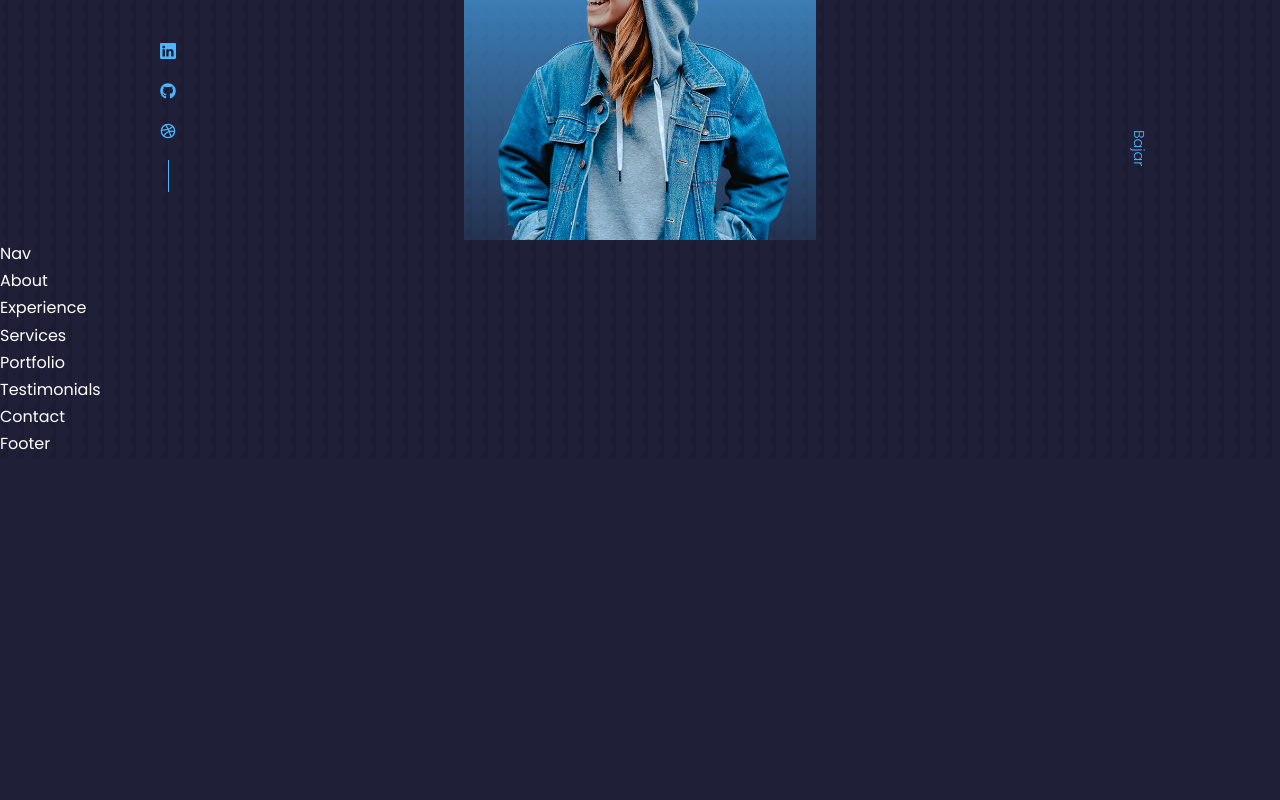
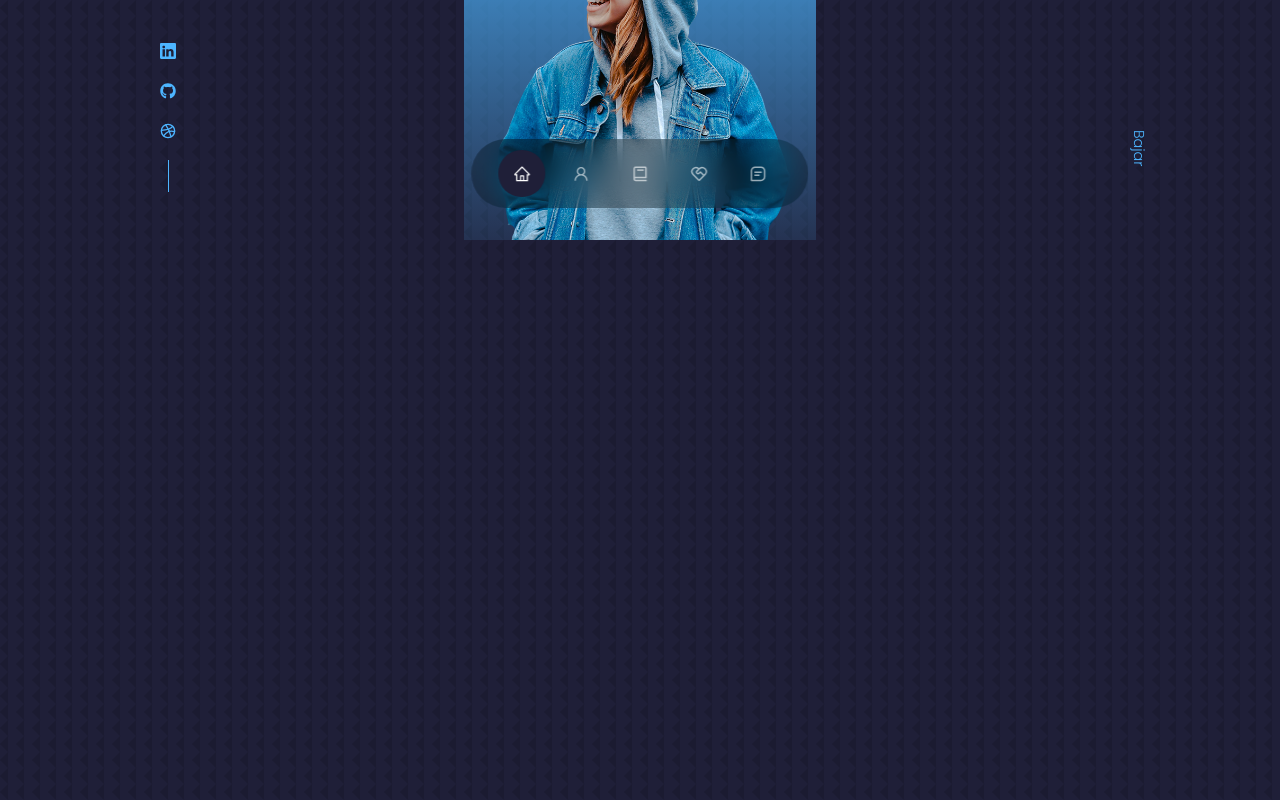
Before and after one commit to AlexanderTemp/ReactPortfolioYoutube, a React (Create React App) app: page / in a window 1280 px wide. Shown: the part 560-1360 px from the top of the page. Before the commit the page ends 1018 px from the top, so only its background shows below. Built offline with nearby package versions, Linux system fonts and the light colour scheme.

Commit message:
nav terminado uso state

```diff
--- a/src/components/about/About.jsx
+++ b/src/components/about/About.jsx
@@ -2,7 +2,9 @@
 import './about.css'
 const About = () => {
   return (
-    <div>About</div>
+    <section id='about'>
+
+    </section>
   )
 }
 
--- a/src/components/contact/Contact.jsx
+++ b/src/components/contact/Contact.jsx
@@ -2,7 +2,9 @@
 import './contact.css'
 const Contact = () => {
   return (
-    <div> Contact</div>
+    <section id='contact'>
+      Contact
+    </section>
   )
 }
 
--- a/src/components/experience/Experience.jsx
+++ b/src/components/experience/Experience.jsx
@@ -2,7 +2,9 @@
 import './experience.css'
 const Experience = () => {
   return (
-    <div>Experience</div>
+    <section id='experience'>
+      Experience
+    </section>
   )
 }
 
--- a/src/components/nav/Nav.jsx
+++ b/src/components/nav/Nav.jsx
@@ -1,8 +1,21 @@
 import React from 'react'
 import './nav.css'
+import {AiOutlineHome} from "react-icons/ai"
+import {AiOutlineUser} from "react-icons/ai"
+import {BiBook} from "react-icons/bi"
+import {RiServiceLine} from "react-icons/ri"
+import {BiMessageSquareDetail} from "react-icons/bi"
+import { useState } from 'react'
 const Nav = () => {
+  const [activeNav, setActiveNav]=useState('#');
   return (
-    <div>Nav</div>
+    <nav>
+      <a href='#' onClick={()=>setActiveNav('#')} className={activeNav==='#' ? 'active':''}><AiOutlineHome/></a>
+      <a href='#about' onClick={()=>setActiveNav('#about')} className={activeNav==='#about' ? 'active':''}><AiOutlineUser/></a>
+      <a href='#experience' onClick={()=>setActiveNav('#experience')} className={activeNav==='#experience' ? 'active':''}><BiBook/></a>
+      <a href='#services' onClick={()=>setActiveNav('#services')} className={activeNav==='#services' ? 'active':''}><RiServiceLine/></a>
+      <a href='#contact' onClick={()=>setActiveNav('#contact')} className={activeNav==='#contact' ? 'active':''}><BiMessageSquareDetail/></a>
+    </nav>
   )
 }
 
--- a/src/components/nav/nav.css
+++ b/src/components/nav/nav.css
@@ -0,0 +1,30 @@
+nav {
+    background:rgba(0,0,0,0.3);
+    width: max-content;
+    display: block;
+    padding: 0.7rem 1.7rem;
+    z-index: 2;
+    position: fixed;
+    left: 50%;
+    transform: translateX(-50%);
+    bottom: 2rem;
+    display: flex;
+    gap: 0.8rem;
+    border-radius: 3rem;
+    backdrop-filter: blur(15px);
+}
+nav a {
+    background: transparent;
+    padding: 0.9rem;
+    border-radius: 50%;
+    display: flex;
+    color: var(--color-light);
+    font-size: 1.1rem;
+}
+nav a:hover{
+    background: rgba(0,0,0,0.3);
+}
+nav a.active{
+    background: var(--color-bg);
+    color: var(--color-white);
+}
--- a/src/components/portfolio/Portfolio.jsx
+++ b/src/components/portfolio/Portfolio.jsx
@@ -2,7 +2,9 @@
 import './portfolio.css'
 const Portfolio = () => {
   return (
-    <div>Portfolio</div>
+    <section id='portfolio'>
+
+    </section>
   )
 }
 
--- a/src/components/services/Services.jsx
+++ b/src/components/services/Services.jsx
@@ -2,7 +2,7 @@
 import './services.css'
 const Services = () => {
   return (
-    <div>Services</div>
+    <section id='services'>Services</section>
   )
 }
 
--- a/src/components/testimonials/Testimonials.jsx
+++ b/src/components/testimonials/Testimonials.jsx
@@ -2,7 +2,7 @@
 import './testimonials.css'
 const Testimonials = () => {
   return (
-    <div>Testimonials</div>
+    <section id='testimonials'>Testimonials</section>
   )
 }
 
--- a/src/index.css
+++ b/src/index.css
@@ -57,6 +57,7 @@
 }
 section {
     margin-top: 8rem;
+    height: 100vh;
 }
 section>h2, section>h5{
     text-align: center;
```
